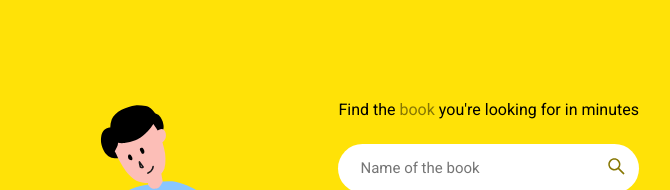
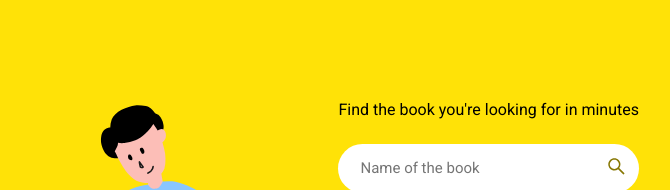
Before and after one commit to GabrielBarcelos1/searchBooks, a React (Create React App) app: page / in a window 1280 px wide. Shown: the top 190 px of the page, without its empty margins (321-991 px from the left). Built offline with nearby package versions, Linux system fonts and the light colour scheme.

Commit message:
estyle title

```diff
--- a/src/components/LandingPage.jsx
+++ b/src/components/LandingPage.jsx
@@ -29,7 +29,7 @@ function LandingPage(){
                 <div className="divConteudoHome">
 
 
-                    <p className="p2">Find the<a className="wordBook"> book</a> you're looking for in minutes</p>
+                    <p className="p2">Find the book you're looking for in minutes</p>
                     <div className="searchHome">
                         <input  type="text" placeholder="Name of the book" id="userSearch" autoComplete="off" onKeyPress={(e)=>redirect(e)} onChange={(e)=>inputAtt(e)}></input>
                         <Link to="/finder">
```
